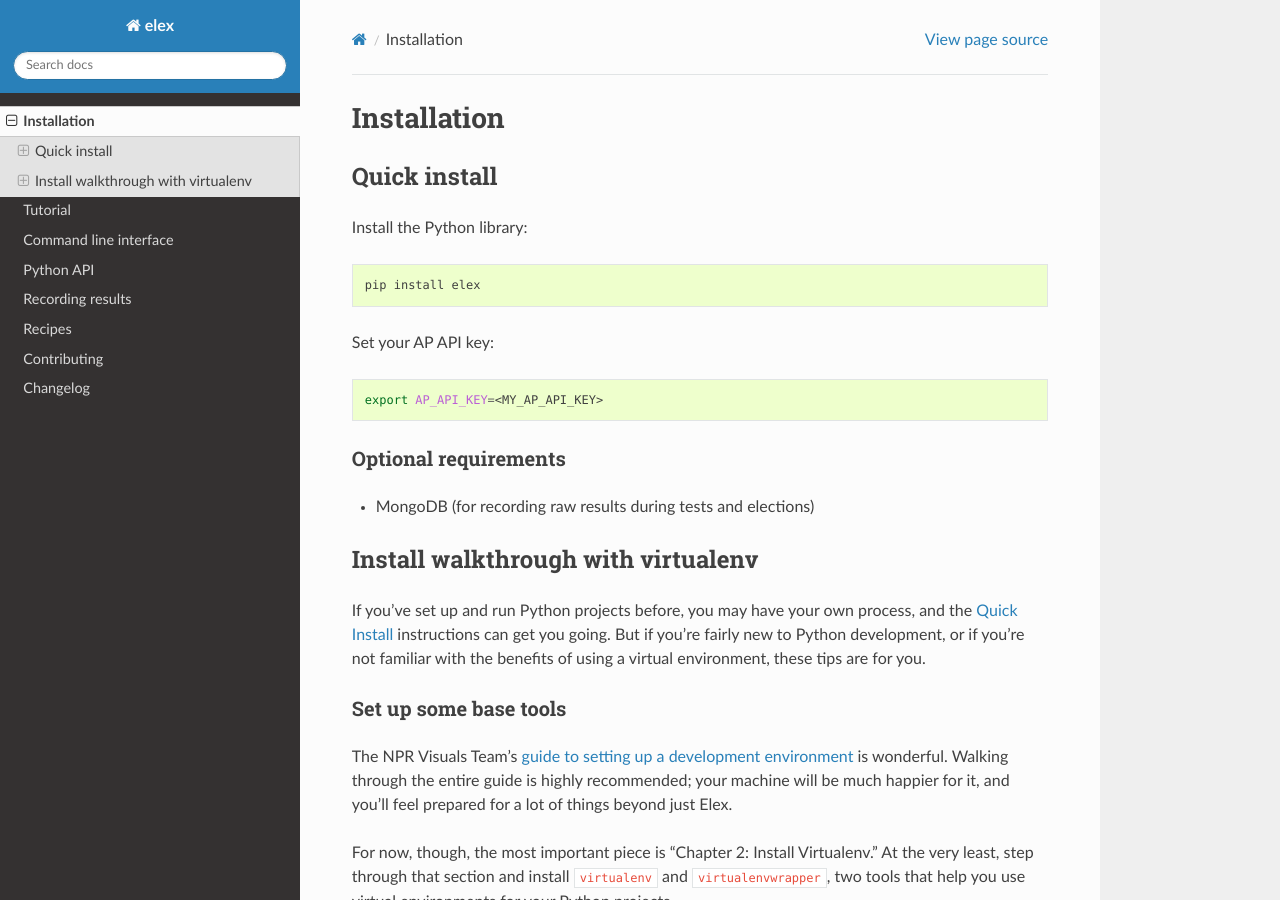
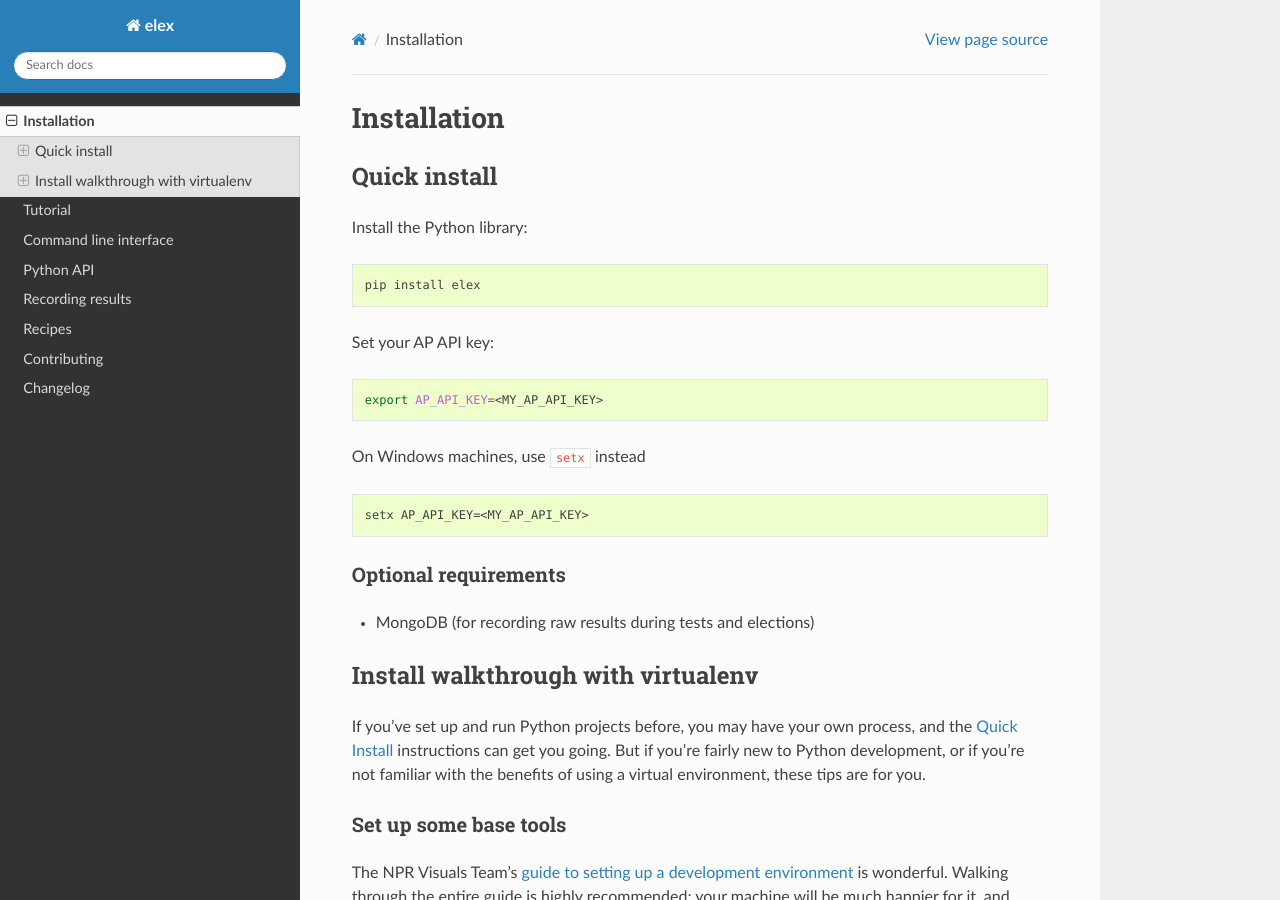
Before and after one commit to newsdev/elex, a Sphinx documentation site: the page built from docs/install.rst, in a window 1280 px wide and 900 px high. Built offline with Sphinx 7.4.7 and the Read the Docs theme 2.0.0, drawn with Linux system fonts in a browser that asks for light colours; the version number could not be read and is left out.

Commit message:
Add instructions for setting windows env var

```diff
--- a/docs/install.rst
+++ b/docs/install.rst
@@ -16,6 +16,12 @@ Set your AP API key:
 .. code:: bash
 
     export AP_API_KEY=<MY_AP_API_KEY>
+
+On Windows machines, use ``setx`` instead
+
+.. code:: bat
+
+    setx AP_API_KEY=<MY_AP_API_KEY>
 
 Optional requirements
 =====================
```
